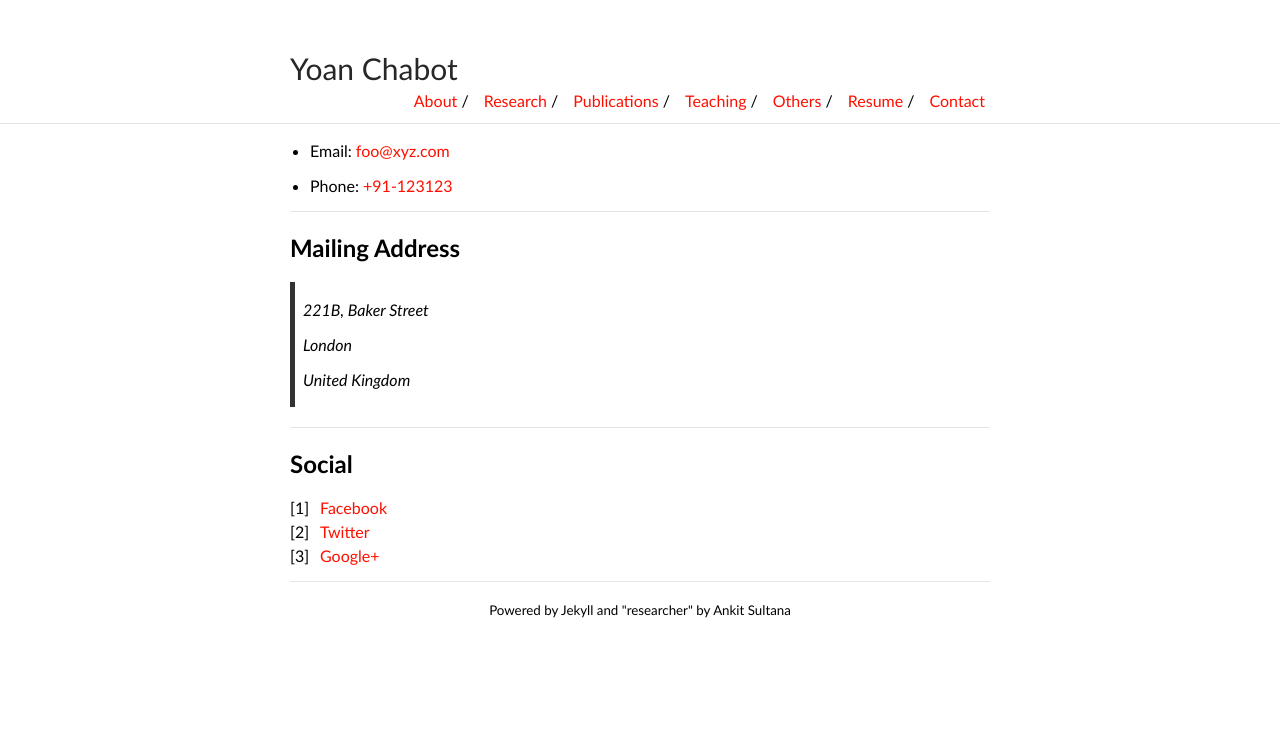
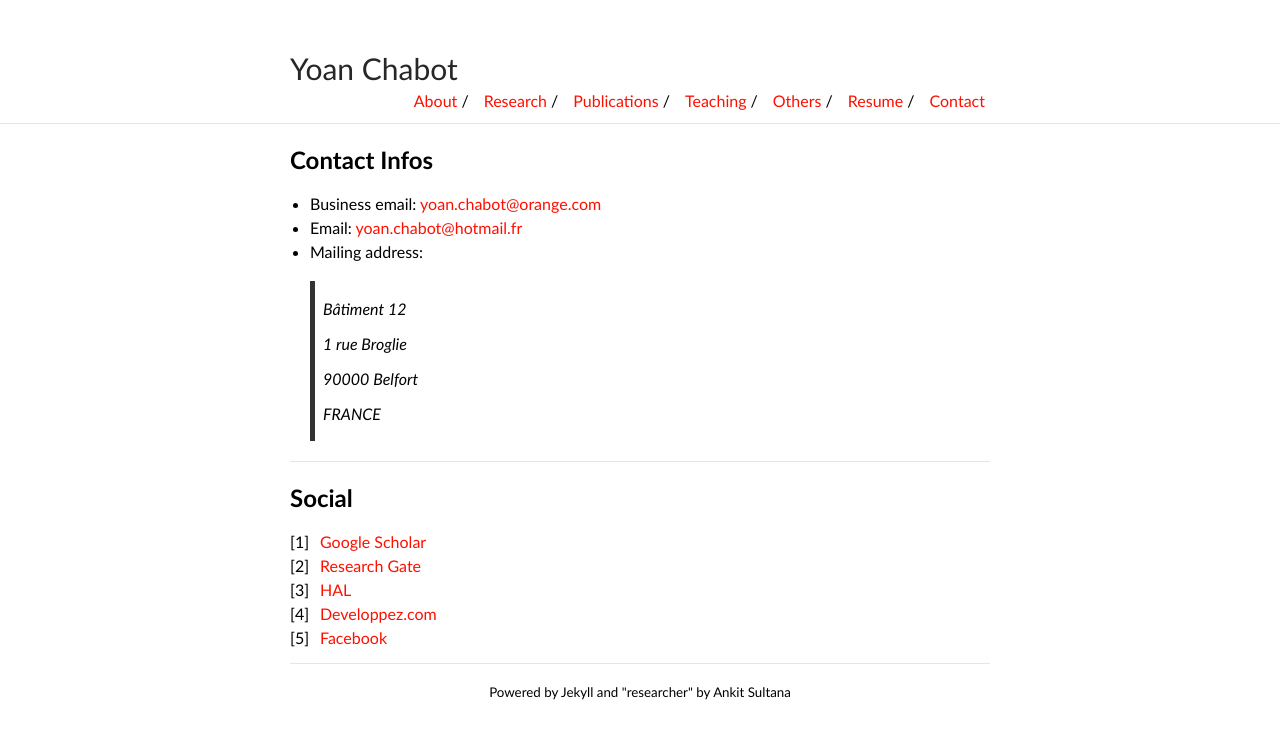
Before and after one commit to yoanchabot/yoanchabot.github.io, a Jekyll site: the page built from contact.md, in a window 1280 px wide. Shown: the top 739 px of the page. Built offline with Jekyll 4.4.1, drawn with Linux system fonts in a browser that asks for light colours.

Commit message:
Add contact

```diff
--- a/contact.md
+++ b/contact.md
@@ -1,26 +1,27 @@
 ---
 layout: default
 is_contact: true
+title: Contact
 ---
 
-* Email: [foo@xyz.com](mailto:foo@xyz.com)
+## Contact Infos
 
-* Phone: [+91-123123](tel:+91-123123)
-
----
-
-## Mailing Address
-
-> 221B, Baker Street
+* Business email: [yoan.chabot@orange.com](mailto:yoan.chabot@orange.com)
+* Email: [yoan.chabot@hotmail.fr](mailto:yoan.chabot@hotmail.fr)
+* Mailing address:
+> Bâtiment 12
 >
-> London
+> 1 rue Broglie
 >
-> United Kingdom
+> 90000 Belfort
+>
+> FRANCE
 
 ---
 
 ## Social
-
-1. [Facebook](#)
-2. [Twitter](#)
-3. [Google+](#)
+1. [Google Scholar](http://scholar.google.fr/citations?user=QKcqdfoAAAAJ)
+2. [Research Gate](https://www.researchgate.net/profile/Yoan_Chabot/)
+3. [HAL](https://cv.archives-ouvertes.fr/yoan-chabot)
+4. [Developpez.com](http://www.developpez.net/forums/u207506/metafire18)
+5. [Facebook](https://www.facebook.com/chabot.yoan)
```
Also changed, not shown: index.md (+1 -0 lines), others.md (+21 -13 lines), publications.md (+1 -0 lines), research.md (+1 -0 lines), teaching.md (+1 -0 lines), images/algorithm.jpg (added), images/dvp_32.png (added), images/facebook_32.png (added), images/firefighter.jpg (renamed from images/pompier.jpg), images/foaf_32.png (added), images/gscholar_32.png (added), images/hal_32.png (added), images/linkedin_32.png (added), images/music.jpg (added), 3 more files.
